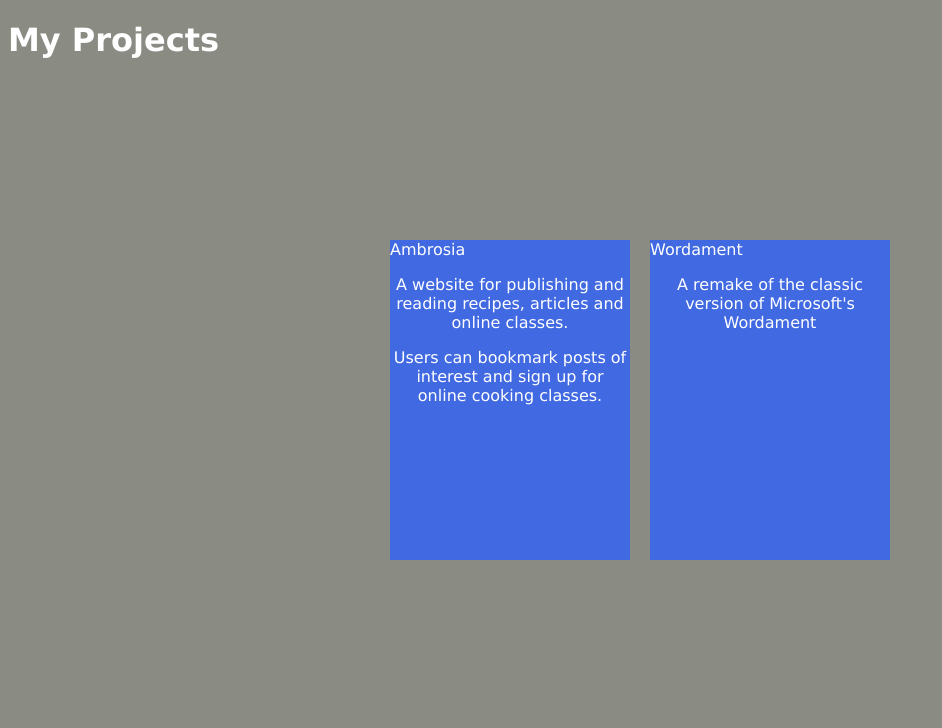
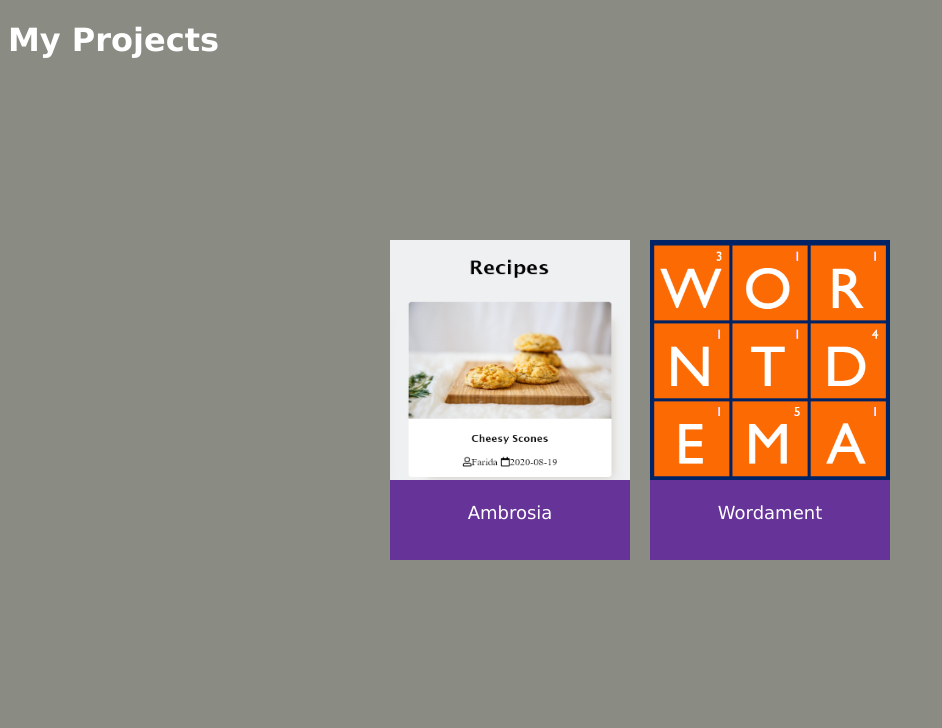
Before and after one commit to Leebecky/Leebecky.github.io, a PHP site: page /Assignment/ in a window 1280 px wide. Shown: the part 802-1530 px from the top of the page, without its empty margins (0-942 px from the left). Run offline with PHP 8.4, Linux system fonts and the light colour scheme.

Commit message:
Updated Projects
- added thumbnails to project card
- added transition to project card (index.css)

```diff
--- a/index.css
+++ b/index.css
@@ -8,7 +8,7 @@
     color: white;
 }
 a:hover {
-    color: rebeccapurple;
+    color: #663399;
 }
 nav {
     background-color: black;
@@ -56,12 +56,46 @@
 }
 
 .projectCard {
-    background-color: royalblue;
+    background-color: #663399;
     height: 20em;
     width: 15em;
     margin: 10px;
+    position: relative;
 }
 
-.projectCard p {
+.projectDescription {
+    background-color: #663399;
+    height: 15em;
+    width: 15em;
+    position: absolute;
+    top: 0%;
+    opacity: 0;
+    transition: .3s ease;
     text-align: center;
+    border-bottom: 1px solid slategray;
 }
+
+.projectCard:hover .projectDescription {
+    opacity: 1;
+}
+
+.projectDescription p {
+    margin-top: 3em;
+}
+
+.projectCard a {
+    text-align: center;
+    display: block;
+    margin-top: 1em;
+    font-size: 18px;
+}
+
+.projectCard a:hover {
+    color: black;
+    font-weight: bold;
+}
+
+.projectThumbnail {
+    width: 15em;
+    height: 15em;
+}
--- a/index.html
+++ b/index.html
@@ -20,17 +20,28 @@
          <img id="profilePicture" src="Quack.jpg" alt="picture of a pelican">
     </div>
   <hr>
+
+  <!-- Projects -->
   <div id="projects">
     <h1>My Projects</h1>
+        <div class="projectCard">
+            <img class="projectThumbnail" src="Ambrosia Thumbnail.png" alt="Picture of the Ambrosia website">
+            <a href="Ambrosia/Main_Home Page.php" target="_blank">Ambrosia</a>
+
+                <div class="projectDescription">
+                    <p>A website for publishing and reading recipes, articles and online classes.</p>
+                    <p>Users can bookmark posts of interest and sign up for online cooking classes.</p>
+                </div>
+        </div>
 
         <div class="projectCard">
-            Ambrosia
-            <p>A website for publishing and reading recipes, articles and online classes.</p>
-            <p>Users can bookmark posts of interest and sign up for online cooking classes.</p>
-        </div>
-        <div class="projectCard">
+            <img class="projectThumbnail" src="Wordament Thumbnail.png" alt="Picture of the Wordament GameBoard">
             <a href="Wordament/GameBoard.html" target="_blank">Wordament</a>
-            <p>A remake of the classic version of Microsoft's Wordament</p>
+
+                <div class="projectDescription">
+                    <p>A remake of the classic version of Microsoft's Wordament</p>
+                </div>
+
         </div>
     </div>
 
```
Also changed, not shown: Wordament/GameBoard.html (+10 -10 lines), Ambrosia Thumbnail.png (added), Wordament Thumbnail.png (added).
